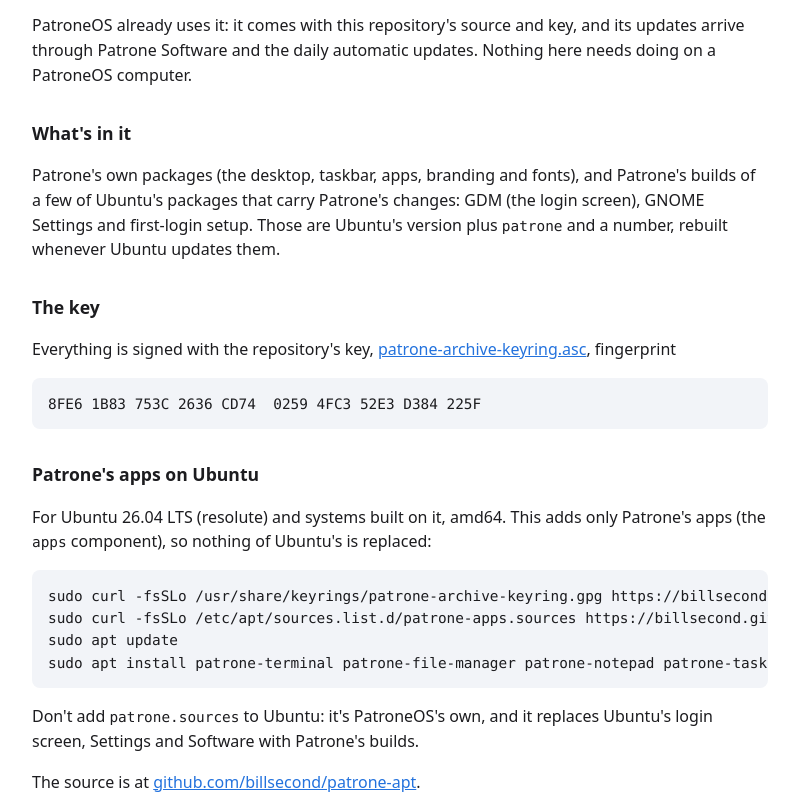
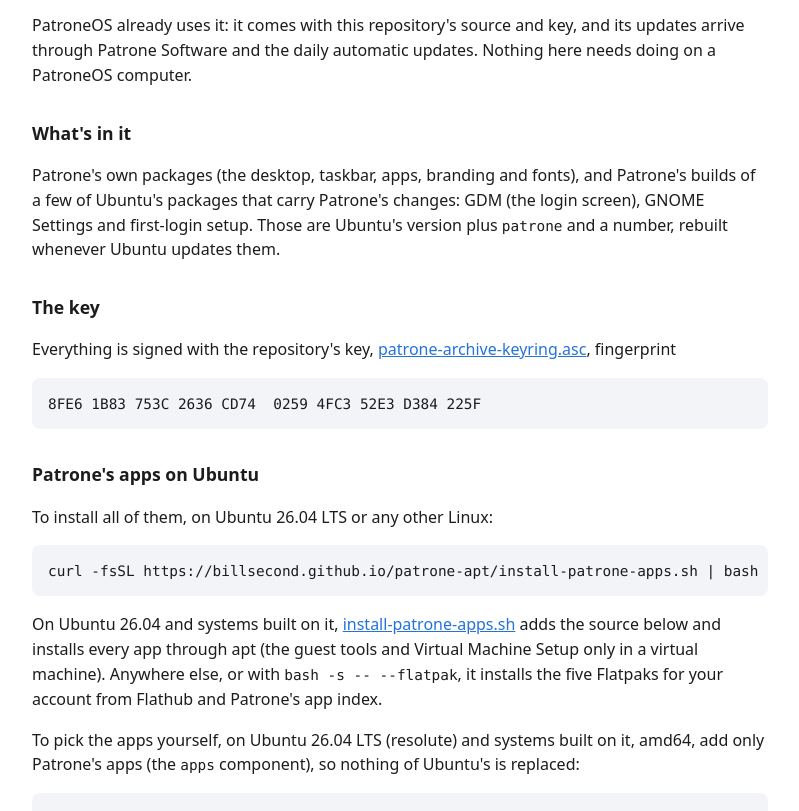
Before and after one commit to billsecond/patrone-apt, a plain HTML site: page index.html in a window 1280 px wide. Shown: the part 136-947 px from the top of the page, without its empty margins (240-1039 px from the left). Drawn offline with Linux system fonts and the light colour scheme.

Commit message:
install-patrone-apps.sh: all of Patrone's apps in one command
On Ubuntu 26.04 and systems built on it, it adds the apps component and
installs every app in it through apt (the guest tools and Virtual Machine
Setup only in a virtual machine). Anywhere else, or with --flatpak, it
installs the five Flatpaks for the account from Flathub and Patrone's app
index. The site serves it, and the README and landing page show the
command.

```diff
--- a/index.html
+++ b/index.html
@@ -43,9 +43,16 @@ Ubuntu updates them.</p>
 <pre>8FE6 1B83 753C 2636 CD74  0259 4FC3 52E3 D384 225F</pre>
 
 <h2>Patrone's apps on Ubuntu</h2>
-<p>For Ubuntu 26.04 LTS (resolute) and systems built on it, amd64. This adds
-only Patrone's apps (the <code>apps</code> component), so nothing of
-Ubuntu's is replaced:</p>
+<p>To install all of them, on Ubuntu 26.04 LTS or any other Linux:</p>
+<pre>curl -fsSL https://billsecond.github.io/patrone-apt/install-patrone-apps.sh | bash</pre>
+<p>On Ubuntu 26.04 and systems built on it, <a href="install-patrone-apps.sh">install-patrone-apps.sh</a>
+adds the source below and installs every app through apt (the guest tools
+and Virtual Machine Setup only in a virtual machine). Anywhere else, or with
+<code>bash -s -- --flatpak</code>, it installs the five Flatpaks for your
+account from Flathub and Patrone's app index.</p>
+<p>To pick the apps yourself, on Ubuntu 26.04 LTS (resolute) and systems
+built on it, amd64, add only Patrone's apps (the <code>apps</code>
+component), so nothing of Ubuntu's is replaced:</p>
 <pre>sudo curl -fsSLo /usr/share/keyrings/patrone-archive-keyring.gpg https://billsecond.github.io/patrone-apt/patrone-archive-keyring.gpg
 sudo curl -fsSLo /etc/apt/sources.list.d/patrone-apps.sources https://billsecond.github.io/patrone-apt/patrone-apps.sources
 sudo apt update
```
Also changed, not shown: 3 other files.
